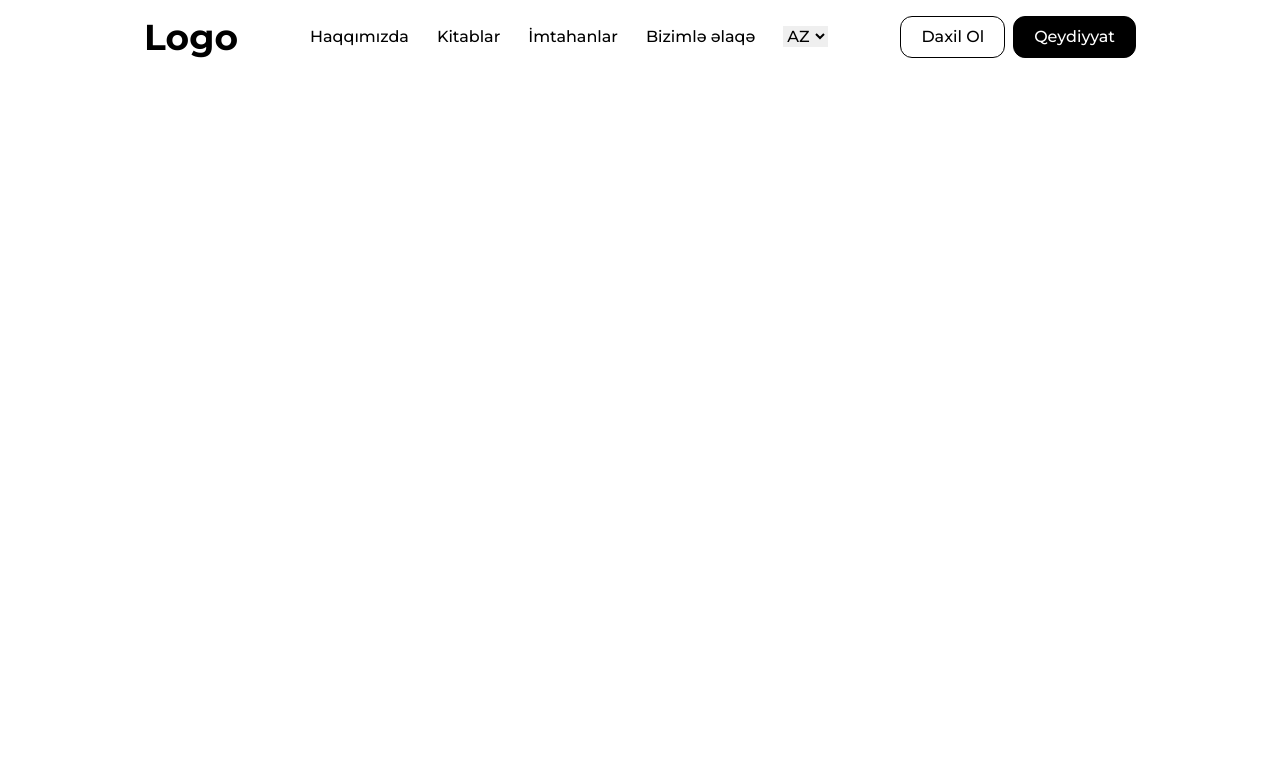
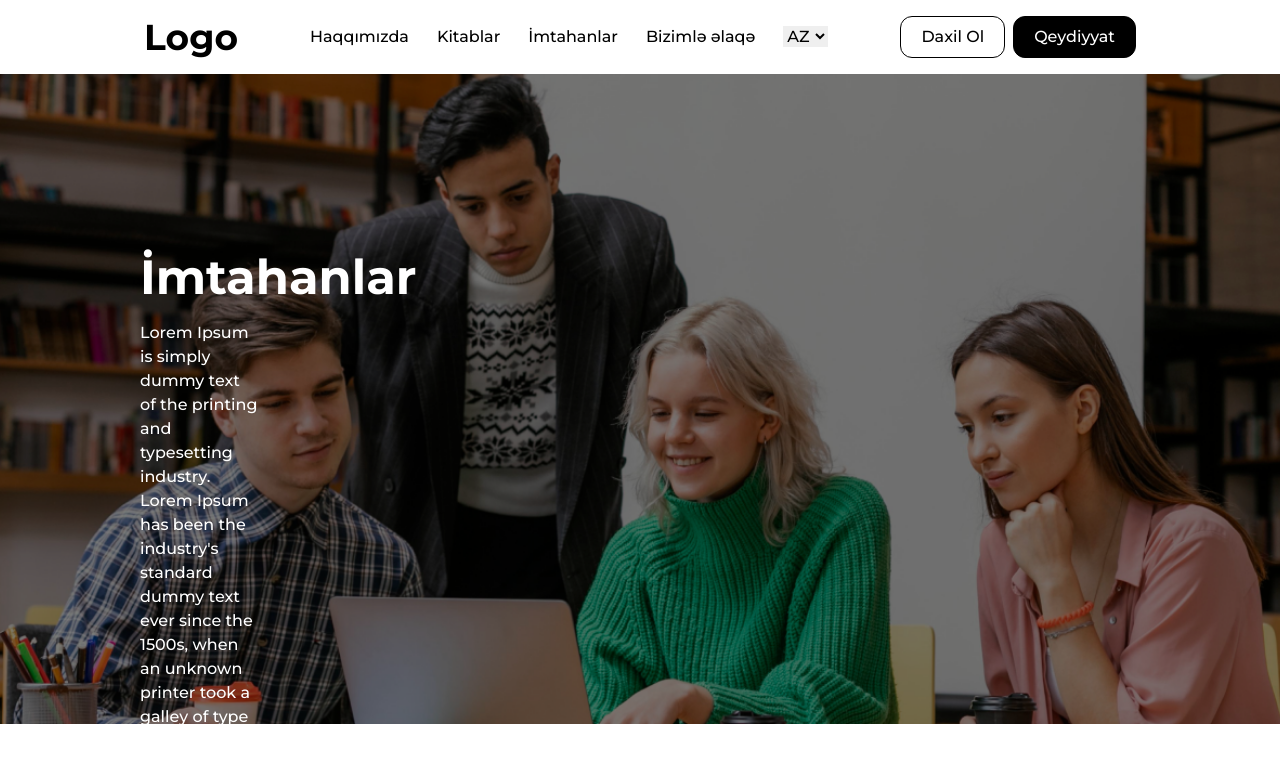
Before and after one commit to imrashidov/task-166, a React (Vite) app in the folder task-166/: page / in a window 1280 px wide. Shown: the top 762 px of the page. Built offline with nearby package versions, Linux system fonts and the light colour scheme.

Commit message:
Add: Hero component and styling css

```diff
--- a/task-166/src/App.jsx
+++ b/task-166/src/App.jsx
@@ -1,9 +1,11 @@
 import Header from "./components/Header";
+import Hero from "./components/Hero";
 
 function App() {
   return (
     <>
       <Header />
+      <Hero />
     </>
   );
 }
--- a/task-166/src/components/Header.jsx
+++ b/task-166/src/components/Header.jsx
@@ -15,7 +15,7 @@ export default function Header() {
       </div>
       <nav>
         {Links.map((item) => (
-          <a href={item.link} key={item.link} className="pr-7">
+          <a href={item.link} key={item.name} className="pr-7">
             {item.name}
           </a>
         ))}
--- a/task-166/src/components/Hero.jsx
+++ b/task-166/src/components/Hero.jsx
@@ -0,0 +1,20 @@
+import heroImage from "../assets/hero-img.png";
+
+export default function Hero() {
+  return (
+    <div className="w-full !text-white">
+      <div
+        className="bg-cover bg-center h-[650px] p-paddingHero"
+        style={{ backgroundImage: `url(${heroImage})` }}
+      >
+        <h3 className="font-bold text-5xl mb-5 ">İmtahanlar</h3>
+        <p className="font-medium text-base">
+          Lorem Ipsum is simply dummy text of the printing and typesetting
+          industry. Lorem Ipsum has been the industry&apos;s standard dummy text
+          ever since the 1500s, when an unknown printer took a galley of type
+          and scrambled it
+        </p>
+      </div>
+    </div>
+  );
+}
--- a/task-166/tailwind.config.js
+++ b/task-166/tailwind.config.js
@@ -6,6 +6,9 @@ export default {
       fontFamily: {
         sans: ["Montserrat", "sans-serif"],
       },
+      padding: {
+        paddingHero: "179px 1022px 367px 140px ",
+      },
     },
   },
   plugins: [],
```
Also changed, not shown: task-166/src/assets/hero-img.png (added).
